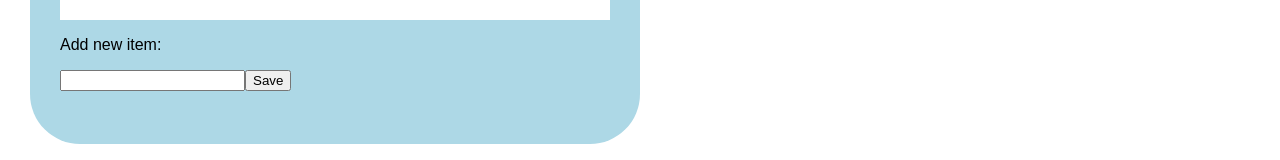
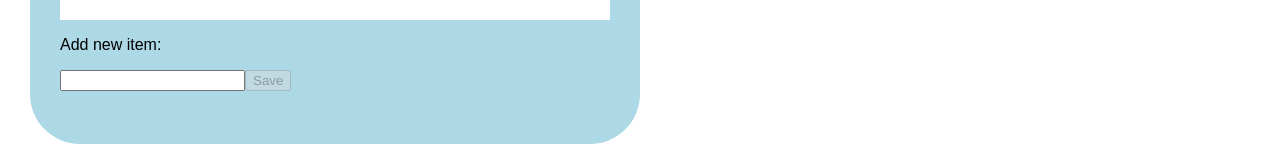
Before and after one commit to ckouu/todolife, a Next.js app: page / in a window 1280 px wide. Shown: the part 626-786 px from the top of the page. Built offline with nearby package versions, Linux system fonts and the light colour scheme.

Commit message:
disabled save button when input box is empty

```diff
--- a/app/page.tsx
+++ b/app/page.tsx
@@ -50,7 +50,7 @@ export default function Page() {
           value={input}
           onChange={(e) => setInput(e.target.value)}
         />
-        <button type="button" onClick={handleSave}>Save</button>
+        <button type="button" onClick={handleSave} disabled={input === ""}>Save</button>
       </div>
       <div className="guy">
         <img src={guy} alt="Image"></img>
```
